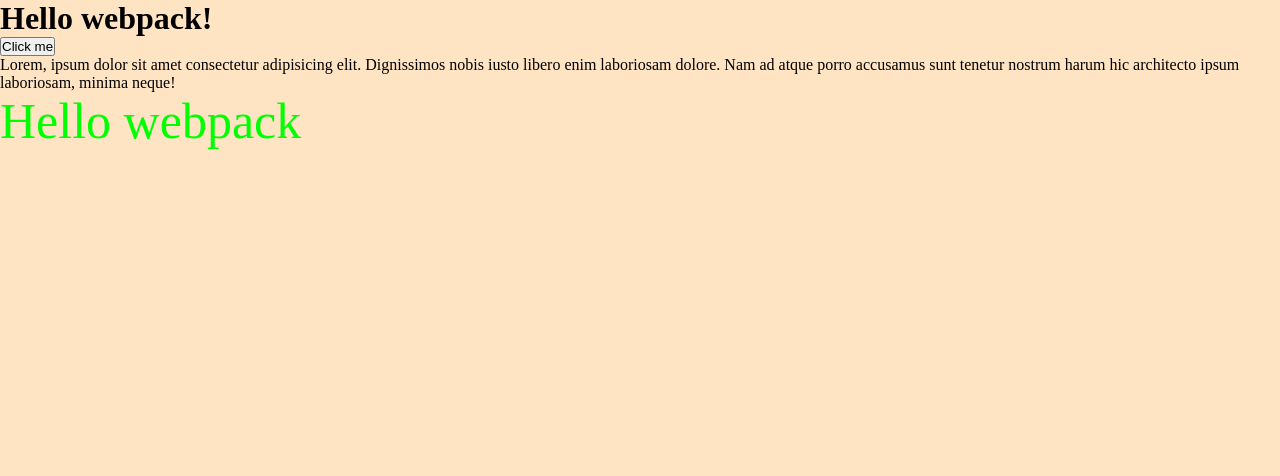
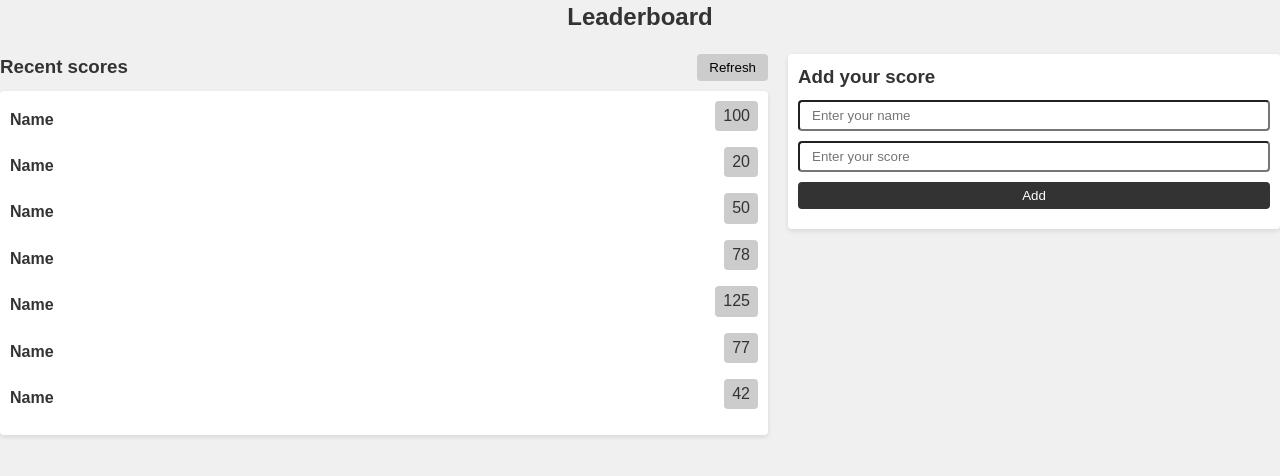
Before and after one commit to Peter-Kibet/leaderboard-project, a website built with webpack: page src/index.html in a window 1280 px wide. Built offline with nearby package versions, Linux system fonts and the light colour scheme.

Commit message:
Set-up plain HTML markup for leaderboards with minimal styling

```diff
--- a/src/index.html
+++ b/src/index.html
@@ -3,18 +3,68 @@
   <head>
     <meta charset="UTF-8" />
     <meta name="viewport" content="width=device-width, initial-scale=1.0" />
-    <title>Wbpack Exercise</title>
+    <title>Leaderboard</title>
   </head>
   <body>
-    <h1>Hello webpack!</h1>
-    <div>
-      <button id="btn">Click me</button>
-      <p id="text">
-        Lorem, ipsum dolor sit amet consectetur adipisicing elit. Dignissimos
-        nobis iusto libero enim laboriosam dolore. Nam ad atque porro accusamus
-        sunt tenetur nostrum harum hic architecto ipsum laboriosam, minima
-        neque!
-      </p>
-    </div>
+    <section class="leaderboards">
+      <h1 class="heading">Leaderboard</h1>
+
+      <div class="score-dashboard">
+        <div class="left-column">
+          <div class="recent-score">
+            <h3>Recent scores</h3>
+            <button class="refresh">Refresh</button>
+          </div>
+          <div class="score-table">
+            <div class="score">
+              <p class="name">Name</p>
+              <span class="score">100</span>
+            </div>
+
+            <div class="score">
+              <p class="name">Name</p>
+              <span class="score">20</span>
+            </div>
+
+            <div class="score">
+              <p class="name">Name</p>
+              <span class="score">50</span>
+            </div>
+
+            <div class="score">
+              <p class="name">Name</p>
+              <span class="score">78</span>
+            </div>
+
+            <div class="score">
+              <p class="name">Name</p>
+              <span class="score">125</span>
+            </div>
+
+            <div class="score">
+              <p class="name">Name</p>
+              <span class="score">77</span>
+            </div>
+
+            <div class="score">
+              <p class="name">Name</p>
+              <span class="score">42</span>
+            </div>
+          </div>
+        </div>
+        <div class="right-column">
+          <div class="add-score">
+            <h3>Add your score</h3>
+            <form action="">
+              <label for="name"></label>
+              <input type="text" id="name" placeholder="Enter your name" />
+              <label for="score"></label>
+              <input type="number" id="score" placeholder="Enter your score" />
+              <button class="add">Add</button>
+            </form>
+          </div>
+        </div>
+      </div>
+    </section>
   </body>
 </html>
--- a/src/index.js
+++ b/src/index.js
@@ -1,14 +1,14 @@
-import _ from "lodash";
-import "./style.css";
+import _ from 'lodash';
+import './style.css';
 
-function component() {
-  const element = document.createElement("div");
+// function component() {
+//   const element = document.createElement("div");
 
-  // Lodash, now imported by this script
-  element.innerHTML = _.join(["Hello", "webpack"], " ");
-  element.classList.add("hello");
+//   // Lodash, now imported by this script
+//   element.innerHTML = _.join(["Hello", "webpack"], " ");
+//   element.classList.add("hello");
 
-  return element;
-}
+//   return element;
+// }
 
-document.body.appendChild(component());
+// document.body.appendChild(component());
--- a/src/style.css
+++ b/src/style.css
@@ -1,12 +1,127 @@
+/* Reset default styles */
 * {
+  box-sizing: border-box;
   margin: 0;
   padding: 0;
-  box-sizing: border-box;
 }
-.hello {
-  color: lime;
-  font-size: 50px;
+
+/* Global styles */
+body {
+  font-family: Arial, sans-serif;
+  background-color: #f0f0f0;
+  color: #333;
+  line-height: 1.4;
 }
-body {
-  background-color: bisque;
+
+.container {
+  max-width: 800px;
+  margin: 0 auto;
+  padding: 20px;
 }
+
+.heading {
+  text-align: center;
+  margin-bottom: 20px;
+}
+
+.score-dashboard {
+  display: flex;
+  justify-content: space-between;
+}
+
+.left-column {
+  flex-basis: 60%;
+}
+
+.right-column {
+  flex-basis: 40%;
+  padding-left: 20px;
+}
+
+/* Recent scores */
+.recent-score {
+  display: flex;
+  align-items: center;
+  margin-bottom: 10px;
+  justify-content: space-between;
+}
+
+.refresh {
+  margin-left: 10px;
+  background-color: #ccc;
+  border: none;
+  padding: 6px 12px;
+  border-radius: 4px;
+  cursor: pointer;
+}
+
+/* Score table */
+.score-table {
+  background-color: #fff;
+  padding: 10px;
+  border-radius: 4px;
+  box-shadow: 0 2px 5px rgba(0, 0, 0, 0.1);
+}
+
+.score {
+  display: flex;
+  align-items: center;
+  justify-content: space-between;
+  margin-bottom: 8px;
+}
+
+.name {
+  font-weight: bold;
+}
+
+.score span {
+  background-color: #ccc;
+  padding: 4px 8px;
+  border-radius: 4px;
+}
+
+/* Add score */
+.add-score {
+  background-color: #fff;
+  padding: 10px;
+  border-radius: 4px;
+  box-shadow: 0 2px 5px rgba(0, 0, 0, 0.1);
+}
+
+.add-score h3 {
+  margin-bottom: 10px;
+}
+
+.add-score form {
+  display: flex;
+  flex-direction: column;
+}
+
+.add-score input,
+.add-score button {
+  margin-bottom: 10px;
+  padding: 6px 12px;
+  border-radius: 4px;
+}
+
+.add-score button {
+  background-color: #333;
+  color: #fff;
+  border: none;
+  cursor: pointer;
+}
+
+.add-score button:hover {
+  background-color: #555;
+}
+
+@media (max-width: 768px) {
+  .score-dashboard {
+    flex-direction: column;
+  }
+
+  .right-column {
+    padding-left: 0;
+    margin-top: 20px;
+  }
+}
```
Also changed, not shown: webpack.config.js (+10 -10 lines).
